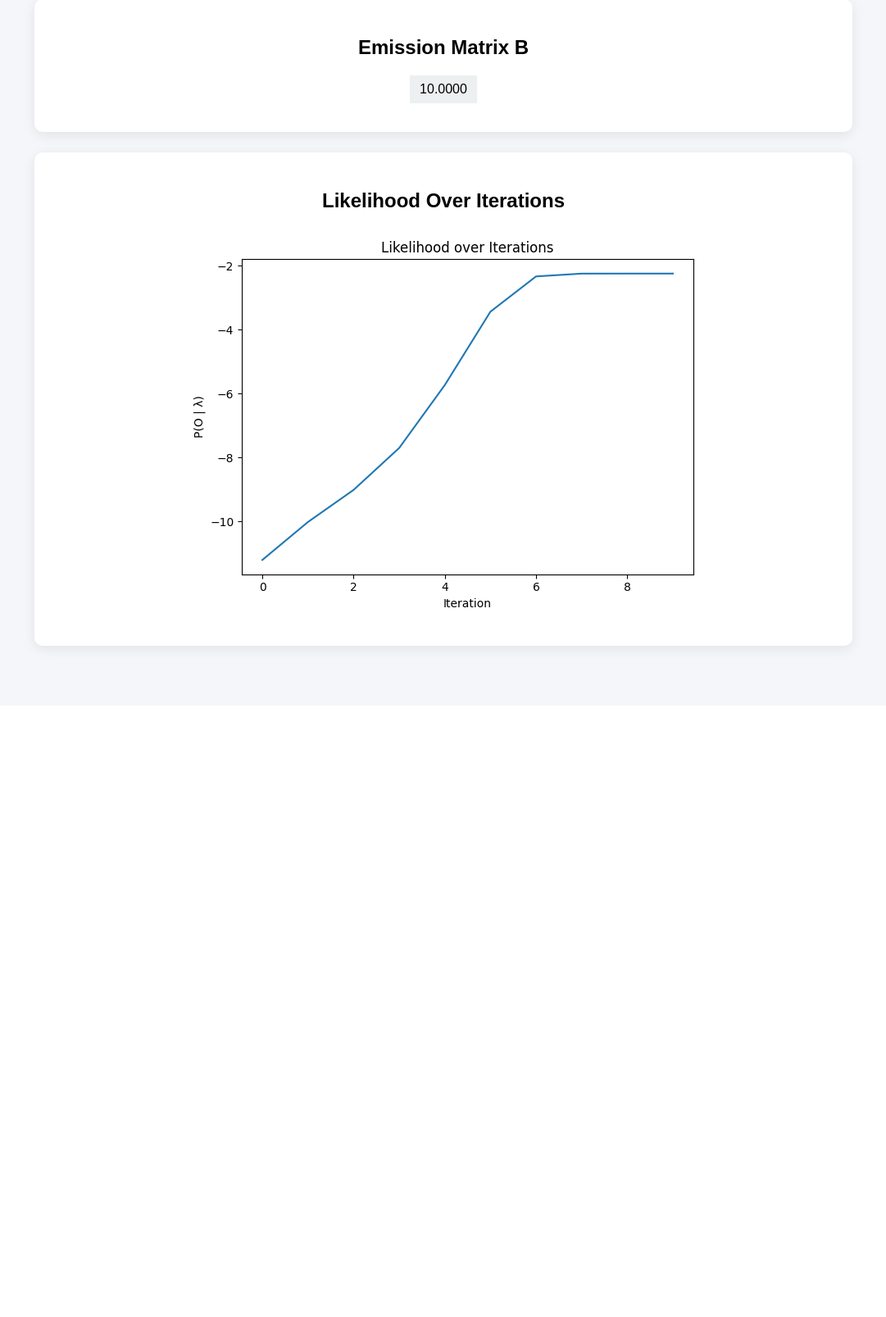
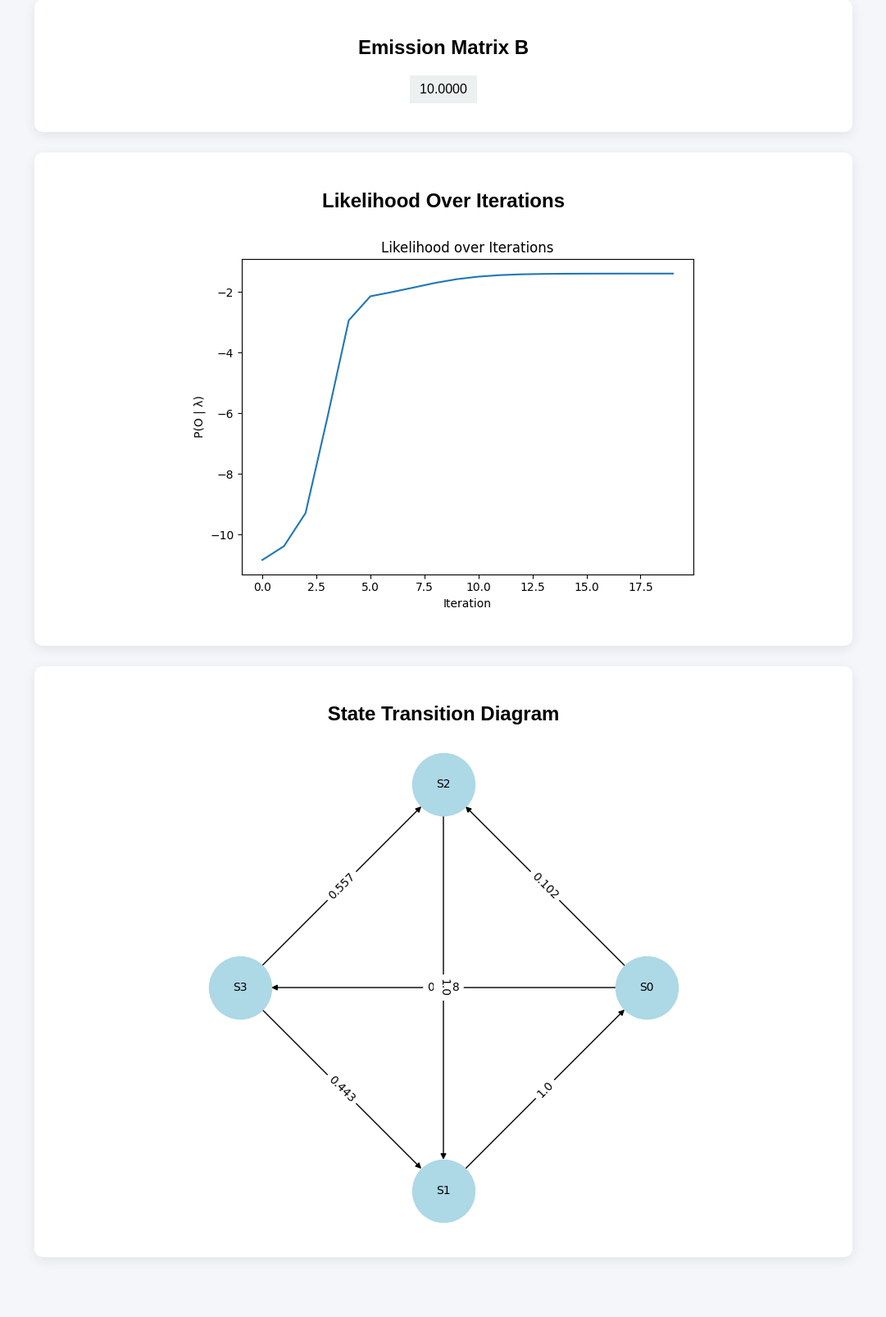
Before and after one commit to nayanashaji/HMM-Pattern-Recognition, a Flask app: template templates/index.html in a window 1280 px wide. Shown: the part 739-2346 px from the top of the page at 82% size, without its empty margins (99-1180 px from the left). Before the commit the page ends 1541 px from the top, so only its background shows below. Run offline with Flask 3, Linux system fonts and the light colour scheme; the template is opened without the code that fills it: most values are stand-ins (such as "Sample title", 1, 10 or a date in 2020).

Commit message:
Added state transition diagram

```diff
--- a/app.py
+++ b/app.py
@@ -3,6 +3,8 @@
 import matplotlib.pyplot as plt
 import os
 from hmm import baum_welch
+import networkx as nx
+
 
 app = Flask(__name__)
 
@@ -36,6 +38,29 @@
         plt.savefig("static/likelihood.png")
         plt.close()
 
+        # ----- Create State Transition Diagram -----
+        G = nx.DiGraph()
+
+        states = [f"S{i}" for i in range(len(pi))]
+
+        for i in range(len(pi)):
+            for j in range(len(pi)):
+                prob = round(A[i][j], 3)
+                if prob > 0.001:  # avoid clutter
+                    G.add_edge(states[i], states[j], weight=prob)
+
+        plt.figure(figsize=(6, 6))
+        pos = nx.circular_layout(G)
+
+        nx.draw(G, pos, with_labels=True, node_size=3000, node_color="lightblue", font_size=10)
+        labels = nx.get_edge_attributes(G, 'weight')
+        nx.draw_networkx_edge_labels(G, pos, edge_labels=labels)
+
+        plt.title("State Transition Diagram")
+        plt.tight_layout()
+        plt.savefig("static/state_diagram.png")
+        plt.close()
+
         result = {
             "pi": pi,
             "A": A,
--- a/templates/index.html
+++ b/templates/index.html
@@ -65,6 +65,11 @@
     <img src="{{ url_for('static', filename='likelihood.png') }}">
 </div>
 
+<div class="card">
+    <h2>State Transition Diagram</h2>
+    <img src="{{ url_for('static', filename='state_diagram.png') }}">
+</div>
+
 {% endif %}
 
 
```
Also changed, not shown: static/likelihood.png, static/state_diagram.png (added).
